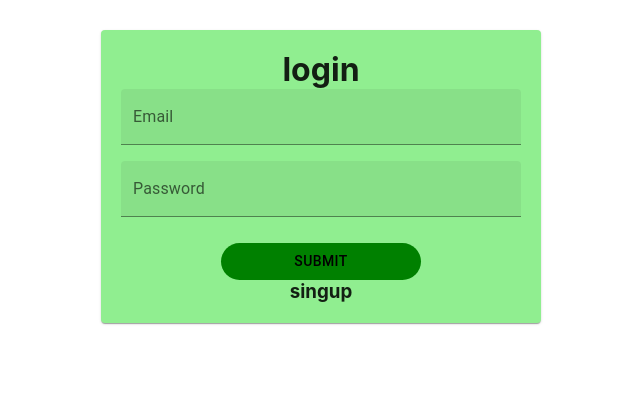
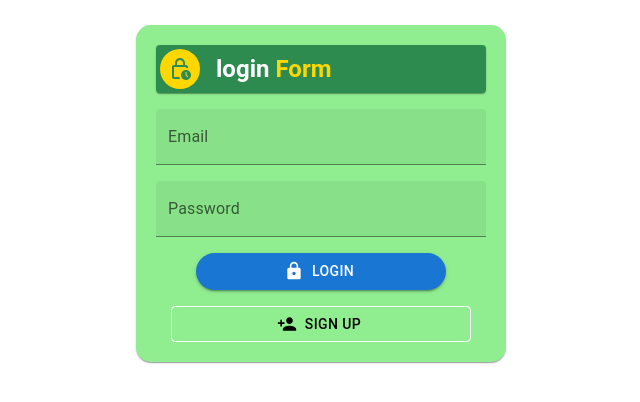
Before and after one commit to sampath11790/Expense-react-MUI-Project1, a React (Create React App) app: page / in a window 1280 px wide. Shown: the top 402 px of the page, without its empty margins (319-959 px from the left). Built offline with nearby package versions, Linux system fonts and the light colour scheme.

Commit message:
from styling added

```diff
--- a/src/Component/Context/UsercontextProvider.js
+++ b/src/Component/Context/UsercontextProvider.js
@@ -6,7 +6,7 @@ const UserProvider = (props) => {
   const login = async (obj) => {
     console.log(obj);
     try {
-      const response = await fetch("http://localhost:5000/user/login", {
+      const response = await fetch("http://localhost:5004/user/login", {
         method: "POST",
         body: JSON.stringify(obj),
         headers: {
@@ -21,7 +21,7 @@ const UserProvider = (props) => {
       console.log(data);
       alert("login success");
     } catch (err) {
-      seterrormessage("email must be unique");
+      seterrormessage("enter valid password and email");
       alert("enter valid password and email");
       console.log(err);
     }
@@ -29,7 +29,7 @@ const UserProvider = (props) => {
   const signup = async (obj) => {
     console.log(obj);
     try {
-      const response = await fetch("http://localhost:5000/user/signup", {
+      const response = await fetch("http://localhost:5004/user/signup", {
         method: "POST",
         body: JSON.stringify(obj),
         headers: {
--- a/src/Component/Form/Form.js
+++ b/src/Component/Form/Form.js
@@ -1,15 +1,19 @@
 import React, { useState, useContext, useRef } from "react";
 import "./Form.css";
-import { Box, Button, styled, Card, TextField, Stack } from "@mui/material";
+import {
+  Box,
+  Button,
+  Card,
+  TextField,
+  Stack,
+  Paper,
+  Typography,
+  Avatar,
+} from "@mui/material";
 import UserContext from "../Context/Usercontext";
-
-const CustomButton = styled(Button)({
-  width: 200,
-  background: "green",
-  color: "black",
-  marginTop: "10px",
-  borderRadius: 20,
-});
+// import { Lock } from "@material-ui/icons";
+import { PersonAdd } from "@mui/icons-material";
+import { Lock, LockClockOutlined } from "@mui/icons-material";
 
 const FormElememt = () => {
   const [user, setuser] = useState({
@@ -48,15 +52,41 @@ const FormElememt = () => {
     <>
       <Card
         sx={{
-          width: { xs: "100%", sm: 400, md: 400 },
+          width: { xs: "100%", sm: 330, md: 330 },
           height: "100%",
-          m: "30px auto",
-          "--Card-radius": 5,
+          m: "25px auto",
+          "--Card-radius": "15px",
           p: "20px",
           background: "lightgreen",
+          borderRadius: "var(--Card-radius)",
         }}
       >
-        <h1>{toggle == "signup" ? "Sign Up" : "login"}</h1>
+        {/* <h1>{toggle == "signup" ? "Sign Up" : "login"}</h1> */}
+
+        <Paper
+          sx={{
+            backgroundColor: "#2E8B50",
+            padding: 0.5,
+            marginBottom: 2,
+          }}
+        >
+          {/* <Typography variant="h5" component="h2" sx={{ color: "white" }}>
+            {toggle == "signup" ? "Sign Up" : "login"} Form
+          </Typography> */}
+          <Box display="flex" flexDirection="row" alignItems="center">
+            <Avatar sx={{ backgroundColor: "gold", marginRight: 2 }}>
+              <LockClockOutlined sx={{ color: "#2E8B57" }} />
+            </Avatar>
+            <Typography
+              variant="h5"
+              component="h3"
+              sx={{ color: "white", fontWeight: "bold" }}
+            >
+              {toggle == "signup" ? "SignUp" : "login"}
+              <span style={{ color: "gold" }}> Form</span>
+            </Typography>
+          </Box>
+        </Paper>
         <p style={{ color: "red" }}>{ctx.errmessage}</p>
         <form onSubmit={submitHandler}>
           <Stack
@@ -101,18 +131,39 @@ const FormElememt = () => {
                 onChange={onChangeHandler}
               />
             )}
-            <Box>
+            {/* <Box>
               <CustomButton type="submit ">Submit</CustomButton>
-            </Box>
+            </Box> */}
+            <div>
+              <Button
+                variant="contained"
+                startIcon={toggle == "signup" ? <PersonAdd /> : <Lock />}
+                // className={classes.button}
+                sx={{ width: 250, borderRadius: 10 }}
+              >
+                {toggle == "signup" ? "Sign Up" : "LogIn"}
+              </Button>
+            </div>
           </Stack>
         </form>
-        <h3
-          onClick={() => {
-            settoggle(toggle == "login" ? "signup" : "login");
-          }}
-        >
-          {toggle == "login" ? "singup" : "login"}
-        </h3>
+        <div>
+          <Button
+            variant="outlined"
+            sx={{
+              width: 300,
+              marginTop: 2,
+              color: "black",
+              borderColor: "white",
+              backgroundColor: "transparent",
+            }}
+            startIcon={toggle == "signup" ? <Lock /> : <PersonAdd />}
+            onClick={() => {
+              settoggle(toggle == "login" ? "signup" : "login");
+            }}
+          >
+            {toggle == "signup" ? "Login" : "Sign up"}
+          </Button>
+        </div>
       </Card>
     </>
   );
```
